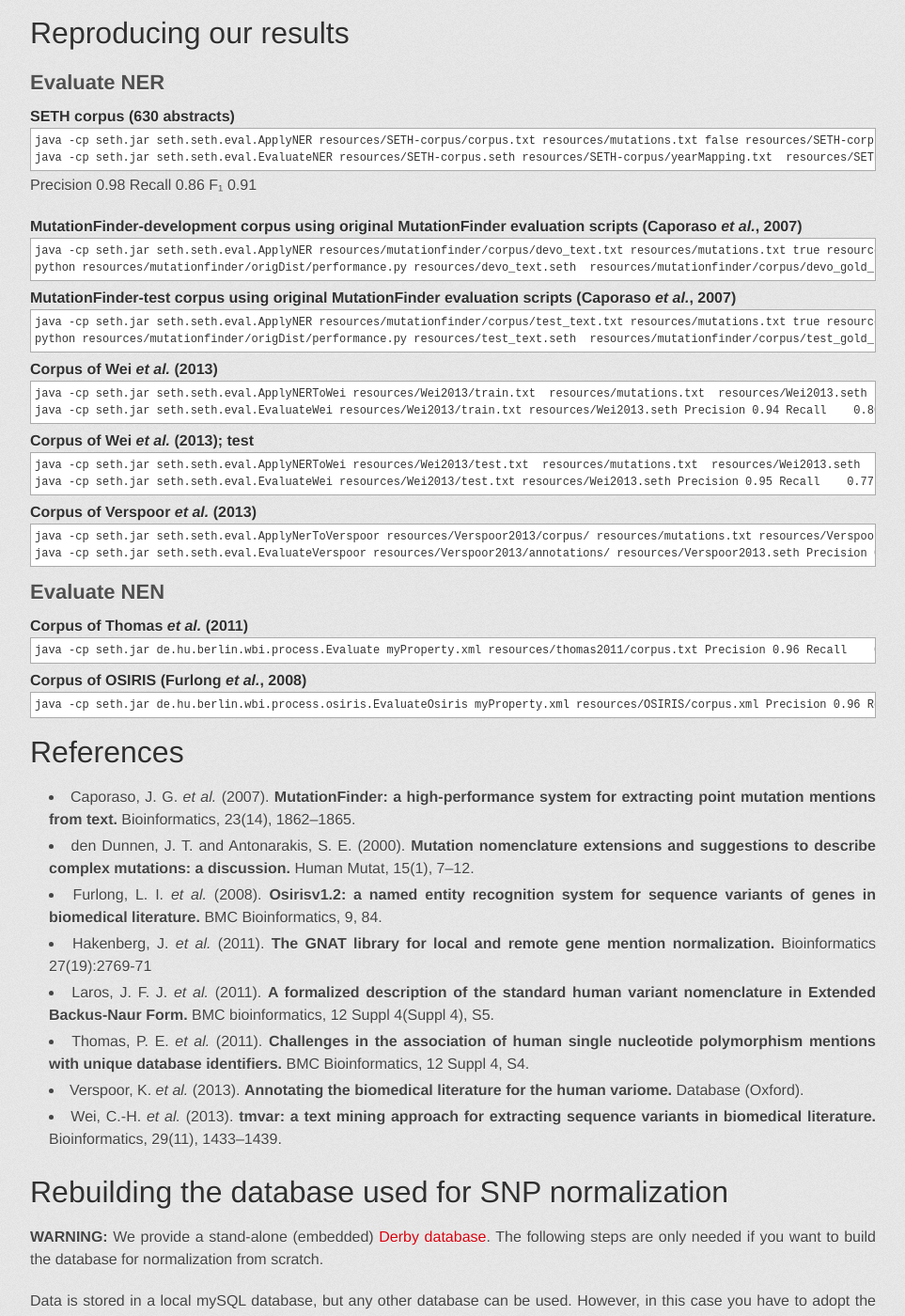
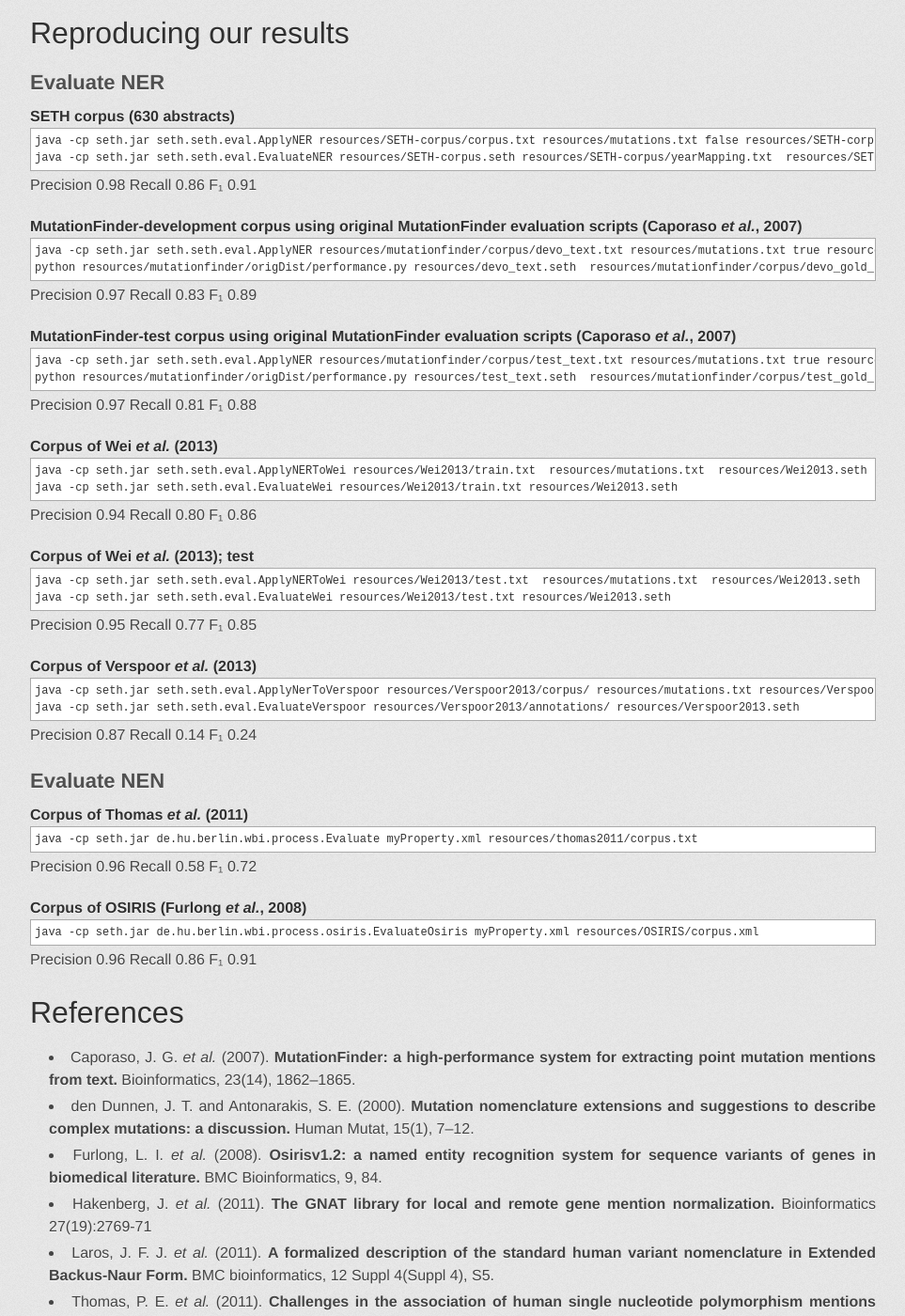
Before and after one commit to rockt/SETH, a Jekyll site: the page built from index.md, in a window 1280 px wide and 1400 px high, scrolled down 2703 px. Shown: the whole window at 94% size, without its empty margins (158-1121 px from the left). Built offline with Jekyll 4.4.1, drawn with Linux system fonts in a browser that asks for light colours; some web fonts are replaced; part of the change alters nothing that is shown; some of the changed text lies outside the part shown.

```diff
--- a/index.md
+++ b/index.md
@@ -184,6 +184,7 @@ F₁        0.91
 #### MutationFinder-development  corpus using original MutationFinder evaluation scripts (Caporaso *et al.*, 2007)
     java -cp seth.jar seth.seth.eval.ApplyNER resources/mutationfinder/corpus/devo_text.txt resources/mutations.txt true resources/devo_text.seth
     python resources/mutationfinder/origDist/performance.py resources/devo_text.seth  resources/mutationfinder/corpus/devo_gold_std.txt
+
 Precision 0.97
 Recall    0.83
 F₁        0.89
@@ -191,6 +192,7 @@ F₁        0.89
 #### MutationFinder-test  corpus using original MutationFinder evaluation scripts (Caporaso *et al.*, 2007)
     java -cp seth.jar seth.seth.eval.ApplyNER resources/mutationfinder/corpus/test_text.txt resources/mutations.txt true resources/test_text.seth
     python resources/mutationfinder/origDist/performance.py resources/test_text.seth  resources/mutationfinder/corpus/test_gold_std.txt
+
 Precision 0.97
 Recall    0.81
 F₁        0.88
@@ -198,6 +200,7 @@ F₁        0.88
 #### Corpus of Wei *et al.* (2013)
     java -cp seth.jar seth.seth.eval.ApplyNERToWei resources/Wei2013/train.txt  resources/mutations.txt  resources/Wei2013.seth
     java -cp seth.jar seth.seth.eval.EvaluateWei resources/Wei2013/train.txt resources/Wei2013.seth
+
 Precision 0.94
 Recall    0.80
 F₁        0.86
@@ -205,6 +208,7 @@ F₁        0.86
 #### Corpus of Wei *et al.* (2013); test
     java -cp seth.jar seth.seth.eval.ApplyNERToWei resources/Wei2013/test.txt  resources/mutations.txt  resources/Wei2013.seth
     java -cp seth.jar seth.seth.eval.EvaluateWei resources/Wei2013/test.txt resources/Wei2013.seth
+
 Precision 0.95
 Recall    0.77
 F₁        0.85
@@ -214,6 +218,7 @@ F₁        0.85
 #### Corpus of Verspoor *et al.* (2013)
     java -cp seth.jar seth.seth.eval.ApplyNerToVerspoor resources/Verspoor2013/corpus/ resources/mutations.txt resources/Verspoor2013.seth
     java -cp seth.jar seth.seth.eval.EvaluateVerspoor resources/Verspoor2013/annotations/ resources/Verspoor2013.seth
+
 Precision 0.87
 Recall    0.14
 F₁        0.24
@@ -222,12 +227,14 @@ F₁        0.24
 
 #### Corpus of Thomas *et al.* (2011)
     java -cp seth.jar de.hu.berlin.wbi.process.Evaluate myProperty.xml resources/thomas2011/corpus.txt
+
 Precision 0.96
 Recall    0.58
 F₁        0.72
 
 #### Corpus of OSIRIS (Furlong *et al.*, 2008)
     java -cp seth.jar de.hu.berlin.wbi.process.osiris.EvaluateOsiris myProperty.xml resources/OSIRIS/corpus.xml
+
 Precision 0.96
 Recall    0.86
 F₁        0.91
@@ -257,6 +264,9 @@ Database (Oxford).
 - Wei, C.-H. *et al.* (2013).
 **tmvar: a text mining approach for extracting sequence variants in biomedical literature.**
 Bioinformatics, 29(11), 1433–1439.
+- Yepes, A. J. and Verspoor, K.
+**Mutation extraction tools can be combined for robust recognition of genetic variants in the literature**
+F1000Research 2014, 3:18
 
 # Rebuilding the database used for SNP normalization
 **WARNING:** We provide a stand-alone (embedded) [Derby database](https://docs.google.com/file/d/0B9uTfq0OyHAsdDNMQzNxWDRhZVE/edit?usp=sharing).
```
